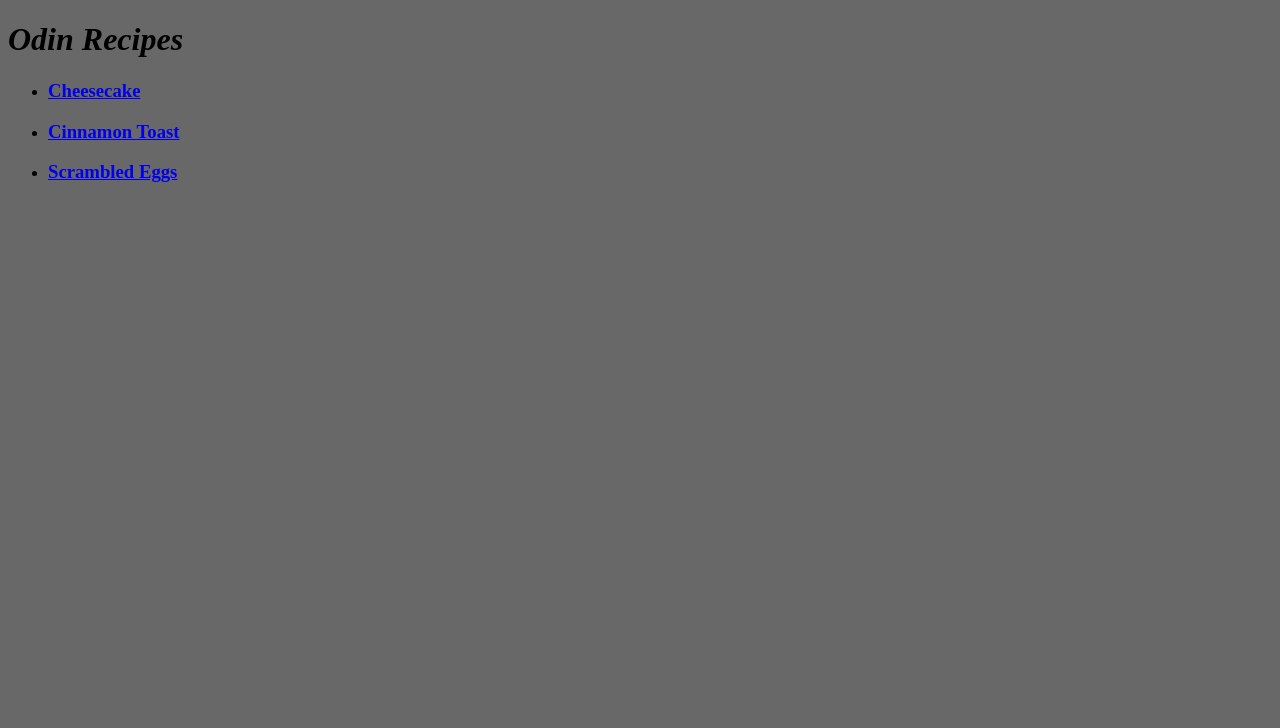
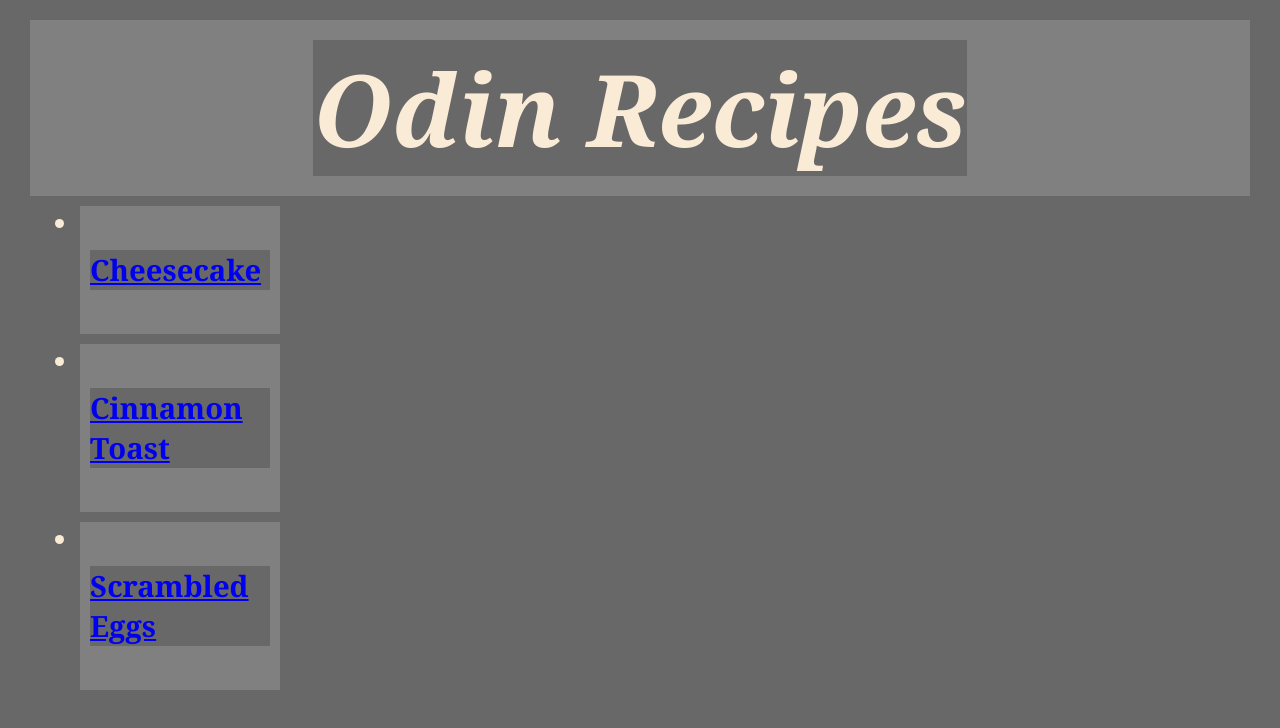
Before and after one commit to KakosDev/odin-recipes, a plain HTML site: page index.html in a window 1280 px wide. Drawn offline with Linux system fonts and the light colour scheme.

Commit message:
Played around with styling for practice.

```diff
--- a/styles.css
+++ b/styles.css
@@ -1,3 +1,21 @@
 * {
     background-color: rgb(104, 104, 104);
+    box-sizing: border-box;
+    margin: 10px;
+    font-family: Cambria, Cochin, Georgia, Times, 'Times New Roman', serif
 }
+
+h1 {
+    color: antiquewhite;
+    font-size: 100px;
+    background-color: gray;
+    padding: 20px;
+    text-align: center;
+}
+
+li {
+    color: antiquewhite;
+    font-size: 25px;
+    background-color: gray;
+    width: 200px;
+}
```
